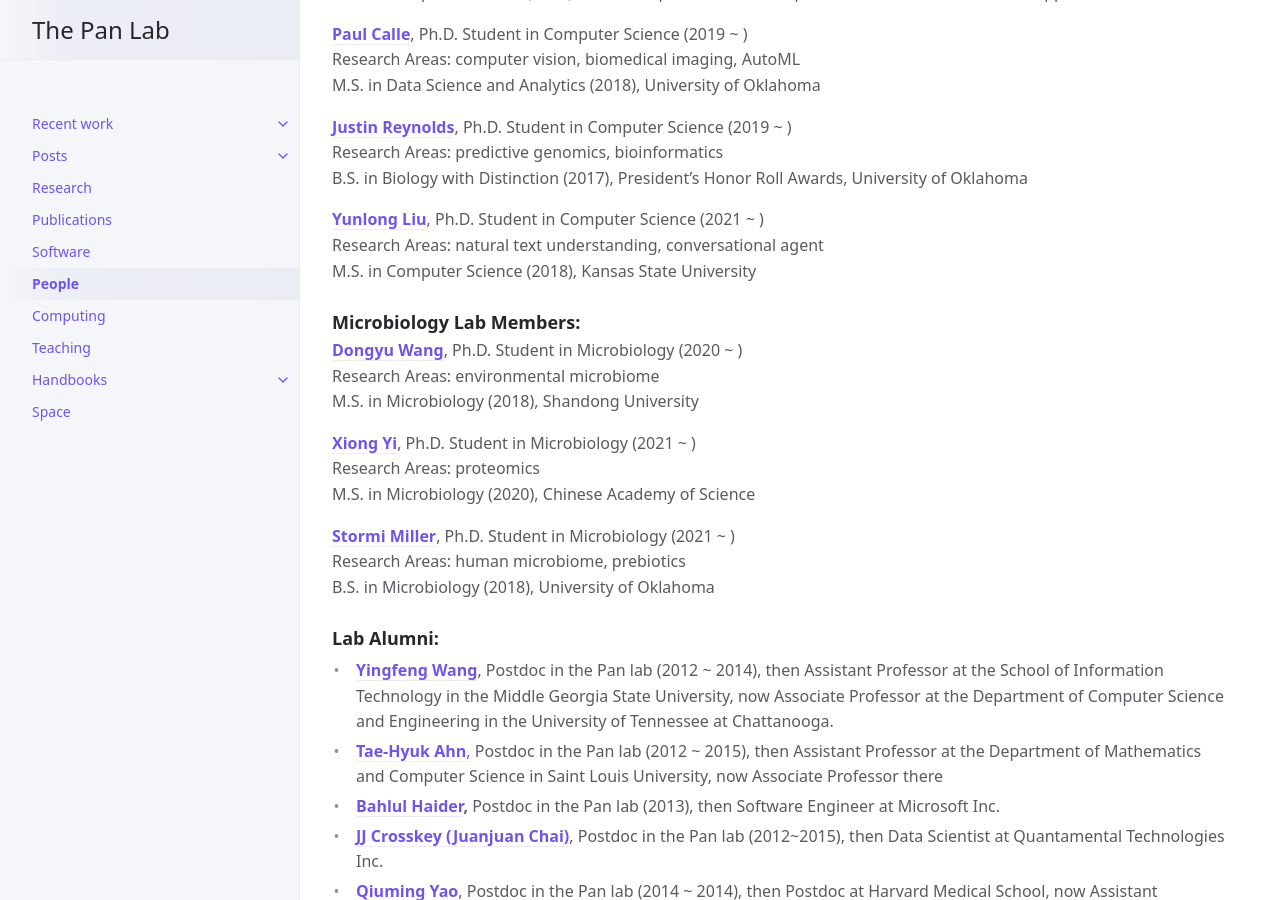
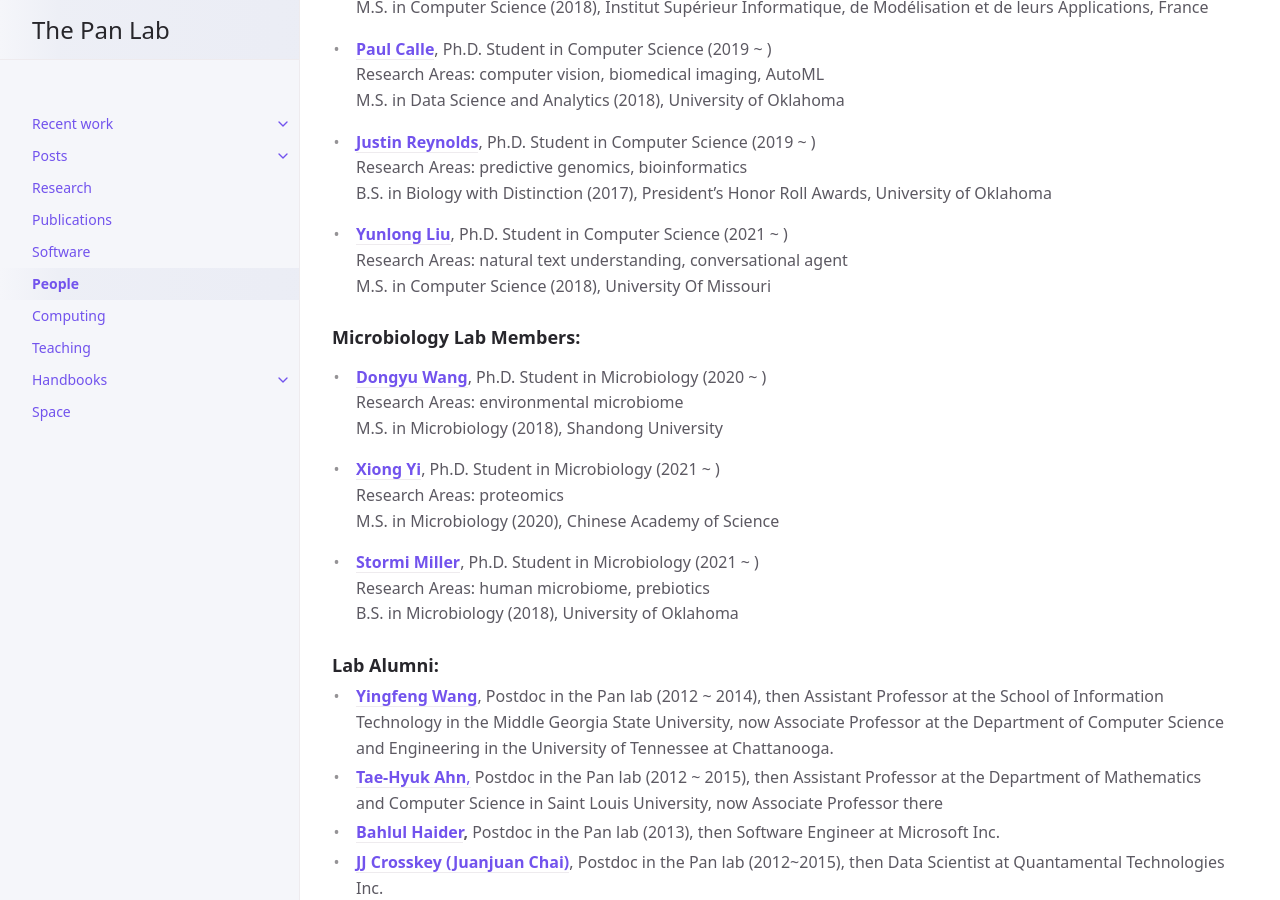
Before and after one commit to thepanlab/thepanlab.github.io, a Jekyll site: the page built from docs/people.md, in a window 1280 px wide and 900 px high, scrolled down 452 px. Built offline with Jekyll 4.4.1, drawn with Linux system fonts in a browser that asks for light colours.

Commit message:
Update people.md

```diff
--- a/docs/people.md
+++ b/docs/people.md
@@ -8,43 +8,43 @@ nav_order: 6
 
 ### **Principle Investigator:**
 
-[**Chongle Pan,**](https://github.com/chonglepan) Associate Professor,
-School of Compute Science,
-Department of Microbiology and Plant Biology,
-University of Oklahoma at Norman
+- [**Chongle Pan,**](https://github.com/chonglepan) Associate Professor,
+  School of Compute Science,
+  Department of Microbiology and Plant Biology,
+  University of Oklahoma at Norman
 
 ### **Computer Science Lab Members:**
 
-[**Adrien Badré**](https://github.com/adbadre), Ph.D. Student in Computer Science (2018 ~ )
-Research Areas: deep learning, explainability, predictive genomics
-M.S. in Data Science and Analytics (2018), University of Oklahoma
-M.S. in Computer Science (2018), Institut Supérieur Informatique, de Modélisation et de leurs Applications, France
+- [**Adrien Badré**](https://github.com/adbadre), Ph.D. Student in Computer Science (2018 ~ )
+  Research Areas: deep learning, explainability, predictive genomics
+  M.S. in Data Science and Analytics (2018), University of Oklahoma
+  M.S. in Computer Science (2018), Institut Supérieur Informatique, de Modélisation et de leurs Applications, France
 
-[**Paul Calle**](https://github.com/pcallec), Ph.D. Student in Computer Science (2019 ~ )
-Research Areas: computer vision, biomedical imaging, AutoML
-M.S. in Data Science and Analytics (2018), University of Oklahoma
+- [**Paul Calle**](https://github.com/pcallec), Ph.D. Student in Computer Science (2019 ~ )
+  Research Areas: computer vision, biomedical imaging, AutoML
+  M.S. in Data Science and Analytics (2018), University of Oklahoma
 
-[**Justin Reynolds**](https://github.com/jcreyn), Ph.D. Student in Computer Science (2019 ~ )
-Research Areas: predictive genomics, bioinformatics
-B.S. in Biology with Distinction (2017), President's Honor Roll Awards, University of Oklahoma
+- [**Justin Reynolds**](https://github.com/jcreyn), Ph.D. Student in Computer Science (2019 ~ )
+  Research Areas: predictive genomics, bioinformatics
+  B.S. in Biology with Distinction (2017), President's Honor Roll Awards, University of Oklahoma
 
-[**Yunlong Liu**](https://github.com/Alex-ylliu), Ph.D. Student in Computer Science (2021 ~ )
-Research Areas: natural text understanding, conversational agent
-M.S. in Computer Science (2018), Kansas State University
+- [**Yunlong Liu**](https://github.com/Alex-ylliu), Ph.D. Student in Computer Science (2021 ~ )
+  Research Areas: natural text understanding, conversational agent
+  M.S. in Computer Science (2018), University Of Missouri
 
 ### **Microbiology Lab Members:**
 
-[**Dongyu Wang**](https://github.com/dywang0323), Ph.D. Student in Microbiology (2020 ~ )
-Research Areas: environmental microbiome
-M.S. in Microbiology (2018), Shandong University
+- [**Dongyu Wang**](https://github.com/dywang0323), Ph.D. Student in Microbiology (2020 ~ )
+  Research Areas: environmental microbiome
+  M.S. in Microbiology (2018), Shandong University
 
-[**Xiong Yi**](https://github.com/thepanlab), Ph.D. Student in Microbiology (2021 ~ )
-Research Areas: proteomics
-M.S. in Microbiology (2020), Chinese Academy of Science
+- [**Xiong Yi**](https://github.com/thepanlab), Ph.D. Student in Microbiology (2021 ~ )
+  Research Areas: proteomics
+  M.S. in Microbiology (2020), Chinese Academy of Science
 
-[**Stormi Miller**](https://github.com/thepanlab), Ph.D. Student in Microbiology (2021 ~ )
-Research Areas: human microbiome, prebiotics
-B.S. in Microbiology (2018), University of Oklahoma
+- [**Stormi Miller**](https://github.com/thepanlab), Ph.D. Student in Microbiology (2021 ~ )
+  Research Areas: human microbiome, prebiotics
+  B.S. in Microbiology (2018), University of Oklahoma
 
 ### **Lab Alumni:**
 
```
